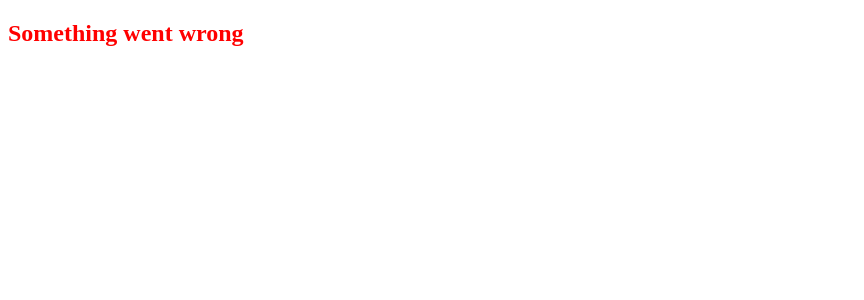
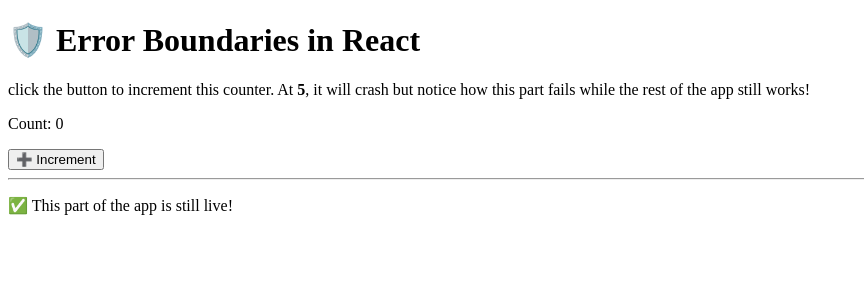
Before and after one commit to CleanCodeNinja01/react-practice, a React (Vite) app in the folder my-app/: page / in a window 1280 px wide. Shown: the top 300 px of the page, without its empty margins (0-864 px from the left). Built offline with nearby package versions, Linux system fonts and the light colour scheme.

Commit message:
add error fallback component using react-error-boundary

```diff
--- a/my-app/package.json
+++ b/my-app/package.json
@@ -17,6 +17,7 @@
     "prop-types": "^15.8.1",
     "react": "^19.2.8",
     "react-dom": "^19.2.8",
+    "react-error-boundary": "^6.1.6",
     "react-redux": "^9.3.0",
     "react-router-dom": "^7.18.4",
     "zustand": "^5.0.16"
--- a/my-app/src/App.jsx
+++ b/my-app/src/App.jsx
@@ -45,7 +45,9 @@ import CounterZ from "./components/CounterZ/CounterZ";
 import DisplayRTK from "./components/DisplayRTK/DisplayRTK";
 import CounterRTK from "./components/CounterRTK/CounterRTK.jsx";
 import BuggyComponent from "./components/BuggyComponent/BuggyComponent.jsx";
-import ErrorBoundary from "./components/ErrorBoundary/ErrorBoundary.jsx";
+import {ErrorBoundary} from "react-error-boundary"
+import BuggyCounter from "./components/BuggyCounter/BuggyCounter.jsx";
+import ErrorFallback from "./components/ErrorFallback/ErrorFallback.jsx";
 
 const Home = () =>
   <div>
@@ -101,9 +103,21 @@ const App = () => {
         {/* <h1>RTK global state!</h1>
         <CounterRTK/>
         <DisplayRTK/> */}
-        <ErrorBoundary>
+        {/* <ErrorBoundary>
           <BuggyComponent/>
+        </ErrorBoundary> */}
+
+        <h1>🛡️ Error Boundaries in React</h1>
+        <p>click the button to increment this counter. At <strong>5</strong>, it will crash but notice
+          how this part fails while the rest of the app still works!
+        </p>
+        <ErrorBoundary FallbackComponent={ErrorFallback}>
+          <BuggyCounter/>
+
         </ErrorBoundary>
+
+        <hr />
+        <p>✅ This part of the app is still live!</p>
       </div>
     </>
   );
--- /dev/null
+++ b/my-app/src/components/BuggyCounter/BuggyCounter.jsx
@@ -0,0 +1,21 @@
+// deliberately flawed component that we can use  to test our EB
+
+import { useState } from "react";
+
+const BuggyCounter = () => {
+
+    const [count, setCount] = useState(0)
+
+    if (count==5){
+        throw new Error('force crash at 5!')
+    }
+
+    return (
+        <div>
+            <p>Count: {count}</p>
+            <button onClick={()=>setCount((c)=>c+1)}>➕ Increment</button>
+        </div>
+    )
+}
+
+export default BuggyCounter;
--- /dev/null
+++ b/my-app/src/components/ErrorFallback/ErrorFallback.jsx
@@ -0,0 +1,13 @@
+// user friendly error message when something goes wrong
+
+const ErrorFallback = ({error, resetErrorBoundary}) => {
+    return (
+        <div role="alert" style={{color: "red"}}>
+            <p>⚠️ Something went wrong!</p>
+            <pre>{error.message}</pre>
+            <button onClick={resetErrorBoundary}>🔄 Try again!</button>
+        </div>
+    )
+}
+
+export default ErrorFallback;
```
Also changed, not shown: 1 other file (tests, documents, lock files or other folders).
